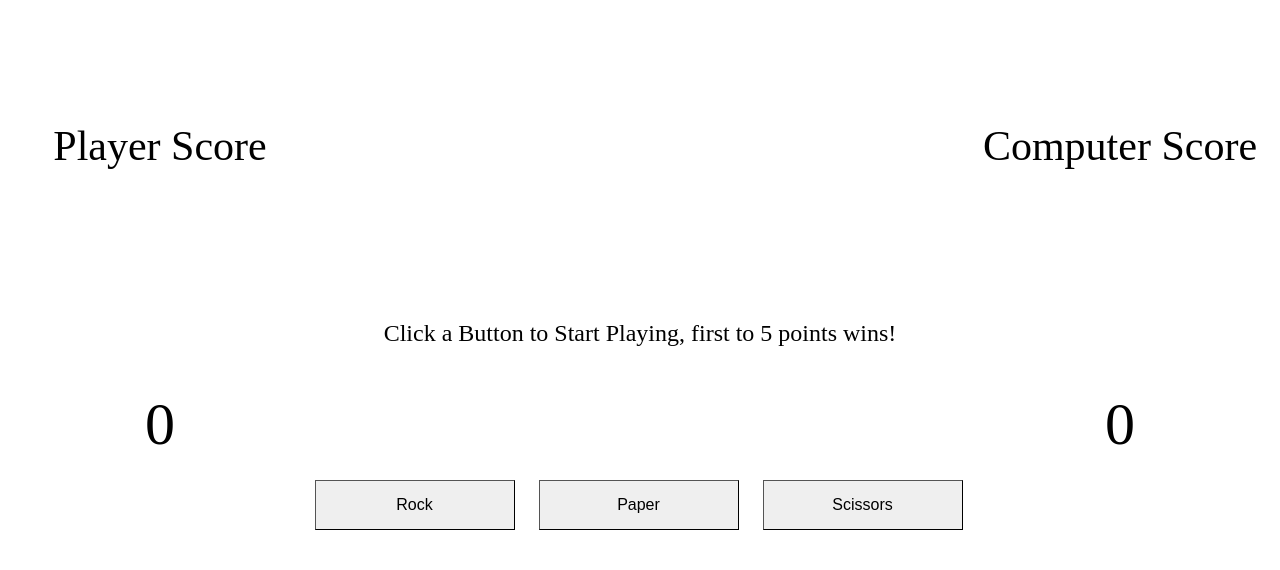
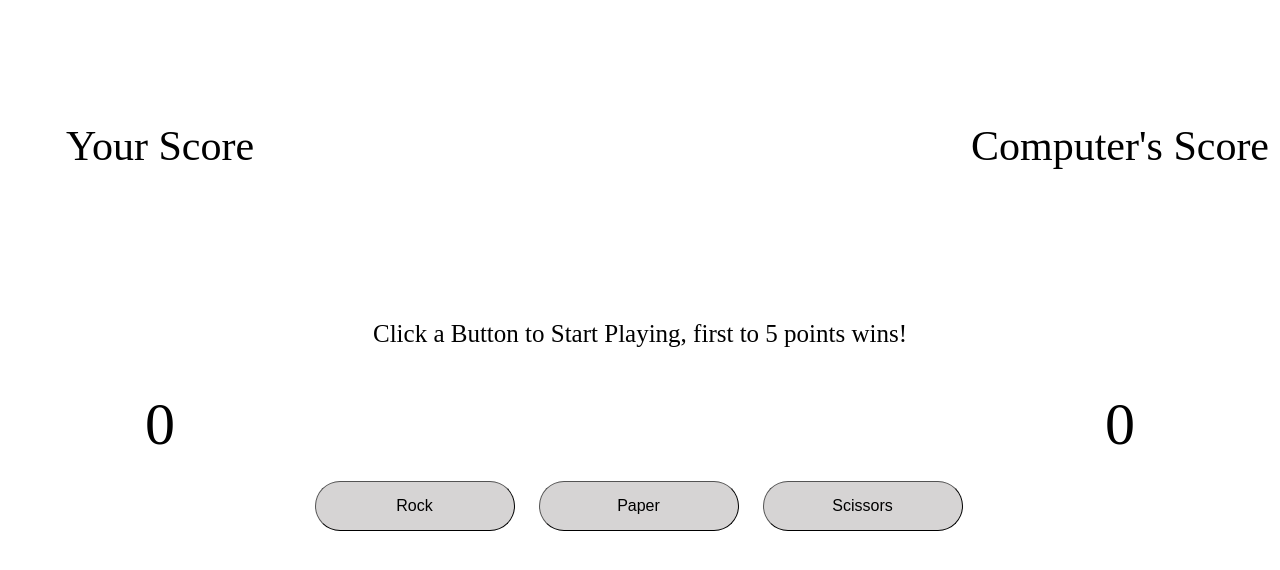
Before and after one commit to wise-king-sullyman/rock-paper-scissors, a plain HTML site: page index.html in a window 1280 px wide. Drawn offline with Linux system fonts and the light colour scheme.

Commit message:
Made some additional CSS improvements

```diff
--- a/index.html
+++ b/index.html
@@ -6,11 +6,11 @@
     <body>
         <div id="container">
             <div id="playerScoreColumn" class="scoreColumn">
-                <p class="scoreTitle">Player Score</p>
+                <p class="scoreTitle">Your Score</p>
                 <p id="playerScore" class="score">0</p>
             </div>
             <div id="computerScoreColumn" class="scoreColumn">
-                <p class="scoreTitle">Computer Score</p>
+                <p class="scoreTitle">Computer's Score</p>
                 <p id="computerScore" class="score">0</p>
             </div>
             <div id="resultDiv">
--- a/script.js
+++ b/script.js
@@ -91,8 +91,8 @@ function clearAddClasses() {
 };
 const buttons = document.querySelectorAll('button');
 buttons.forEach((button) => {
-    button.addEventListener('click', clearAddClasses)
-    button.addEventListener('click', playRound)
+    button.addEventListener('click', clearAddClasses);
+    button.addEventListener('click', playRound);
 });
 
 const scoreDivs = document.querySelectorAll('.scoreColumn');
--- a/style.css
+++ b/style.css
@@ -5,7 +5,6 @@
     height: 100vh;
     width: 100vw;
     font-size: medium;
-    transition: background-color 2s;
 }
 
 #buttons {
@@ -23,6 +22,12 @@
     padding: 0;
     border-width: 1px;
     font-size: inherit;
+    border-radius: 25px;
+    background-color: rgba(168, 164, 164, 0.473);
+}
+
+button:hover {
+    transform: scale(1.2);
 }
 
 #resultDiv {
@@ -35,7 +40,7 @@
     width: 100%;
     margin: auto;
     text-align: center;
-    font-size: x-large;
+    font-size: 25px;
 }
 
 .scoreColumn {
@@ -77,6 +82,6 @@
 
 .transitionOut {
     background-color: inherit;
-    transition: background-color 1s linear 0s;
+    transition: background-color .75s ease 0s;
 
 }
```
